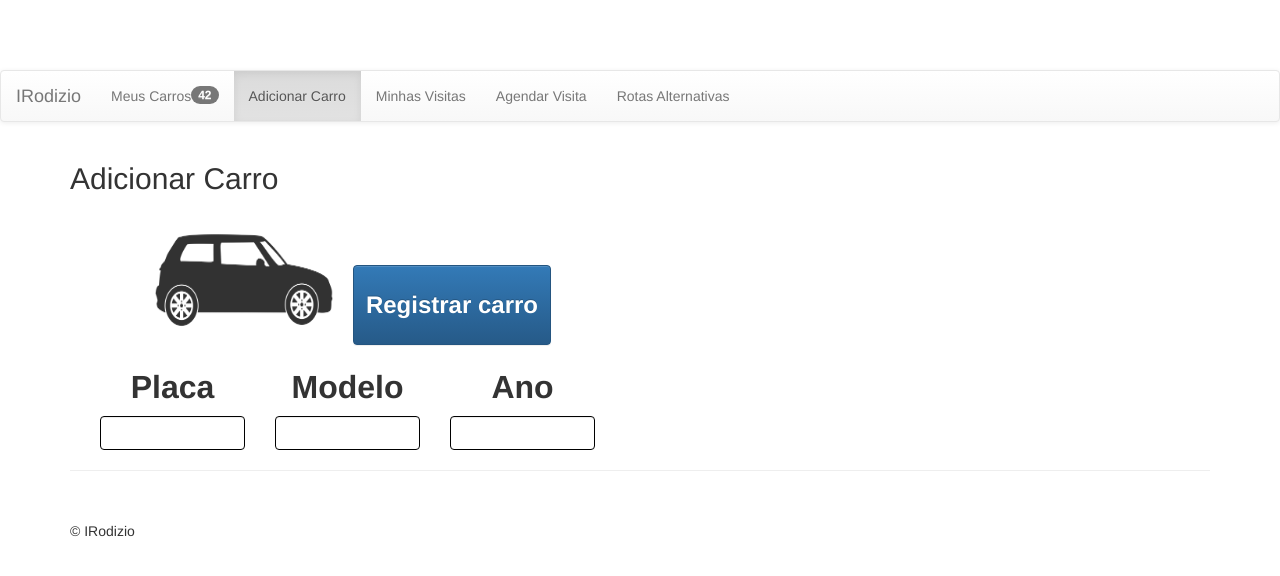
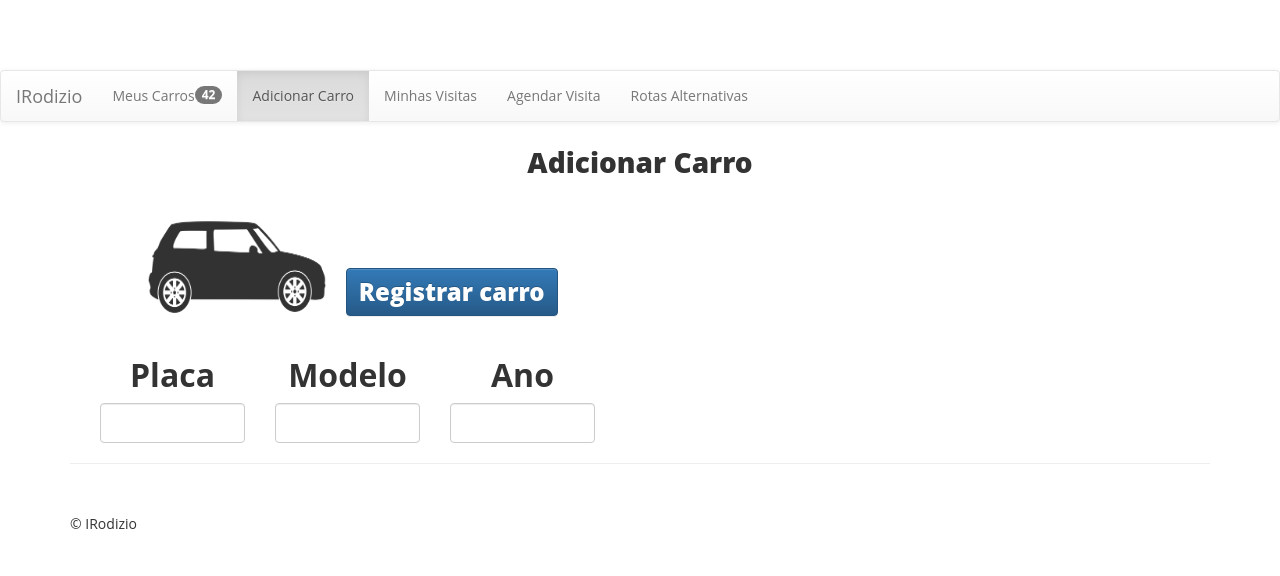
Before and after one commit to karen-mikaela/irodizio, a plain HTML site: page novo_carro.html in a window 1280 px wide. Drawn offline with nearby package versions, Linux system fonts and the light colour scheme.

Commit message:
Registrar carro [DONE]

```diff
--- a/novo_carro.html
+++ b/novo_carro.html
@@ -3,8 +3,8 @@
   <head>
     <meta charset="utf-8">
     <title>IRodizio</title>
-    <link rel="stylesheet" href="//netdna.bootstrapcdn.com/bootstrap/3.1.1/css/bootstrap.min.css">
-    <link rel="stylesheet" href="//netdna.bootstrapcdn.com/bootstrap/3.1.1/css/bootstrap-theme.min.css">
+    <link rel="stylesheet" href="http://netdna.bootstrapcdn.com/bootstrap/3.1.1/css/bootstrap.min.css">
+    <link rel="stylesheet" href="http://netdna.bootstrapcdn.com/bootstrap/3.1.1/css/bootstrap-theme.min.css">
     <link rel="stylesheet" type="text/css" href="static/css/style.css">
     <meta http-equiv="X-UA-Compatible" content="IE=edge">
     <meta name="viewport" content="width=device-width, initial-scale=1">
@@ -42,24 +42,10 @@
         </div><!-- /.navbar-collapse -->
       </div><!-- /.container-fluid -->
     </nav>
-
-
-
-
-
-
-
-
-
     <div class="container">
       <div class="row">
         <div class="col-md-12">
-
-
-
-
-
-<h2>Adicionar Carro</h2>
+    <p class="header">Adicionar Carro</p>
 
   <div class="row">
     <div class="col-md-6">
@@ -76,19 +62,19 @@
                         <label class="registro-carro-label">
                             Placa
                         </label>
-                        <input  class="form-control input-md" type="text"/>
+                        <input  class="form-control input-md input-novo-carro" type="text"/>
                     </div>
                     <div class="col-md-4">
                         <label class="registro-carro-label">
                             Modelo
                         </label>
-                        <input  class="form-control input-md" type="text"/>
+                        <input  class="form-control input-md input-novo-carro" type="text"/>
                     </div>
                     <div class="col-md-4">
                         <label class="registro-carro-label">
                             Ano
                         </label>
-                        <input class="form-control input-md" type="text"/>
+                        <input class="form-control input-md input-novo-carro" type="text"/>
                     </div>
                 </div>
                 <button class="btn btn-registrar-carro btn-primary">Registrar carro</button>
@@ -98,11 +84,6 @@
 
     </div>
   </div>
-
-
-
-
-
         </div>
       </div>
       <hr>
@@ -112,7 +93,7 @@
       </footer>
     </div>
       <script src="http://ajax.googleapis.com/ajax/libs/jquery/1.10.2/jquery.min.js"></script>
-      <script src="//netdna.bootstrapcdn.com/bootstrap/3.1.1/js/bootstrap.min.js"></script>
+      <script src="http://netdna.bootstrapcdn.com/bootstrap/3.1.1/js/bootstrap.min.js"></script>
 
   </body>
 </html>
--- a/static/css/style.css
+++ b/static/css/style.css
@@ -1,6 +1,7 @@
 html,
 body {
     overflow-x: hidden;
+    font-family: "Open Sans";
 }
 body {
     padding-top: 70px;
@@ -34,7 +35,6 @@ span.wellcome{
 
 .btn-registrar-carro{
  margin-top: 50px;
- height: 80px;
  font-size: 24px;
  font-weight: 900;
 }
@@ -48,6 +48,12 @@ span.wellcome{
  margin-top: 10px;
 }
 
-.container-registrar-carro input{
- border: 1px solid black;
+.header{
+	font-weight: 900;
+	text-align: center;
+	font-size: 28px;
 }
+
+.input-novo-carro{
+	height: 40px;
+}
```
